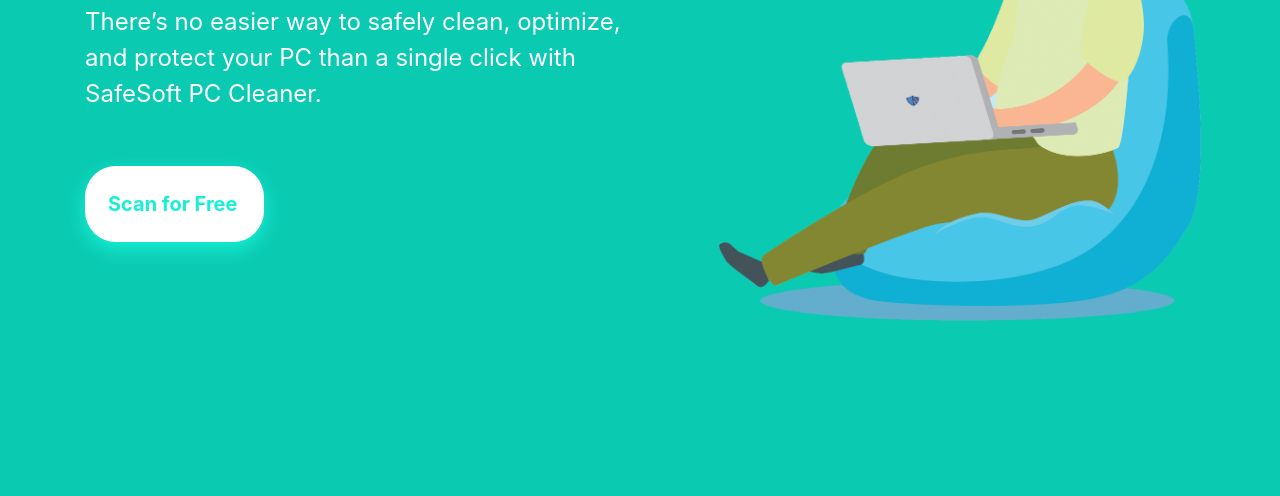
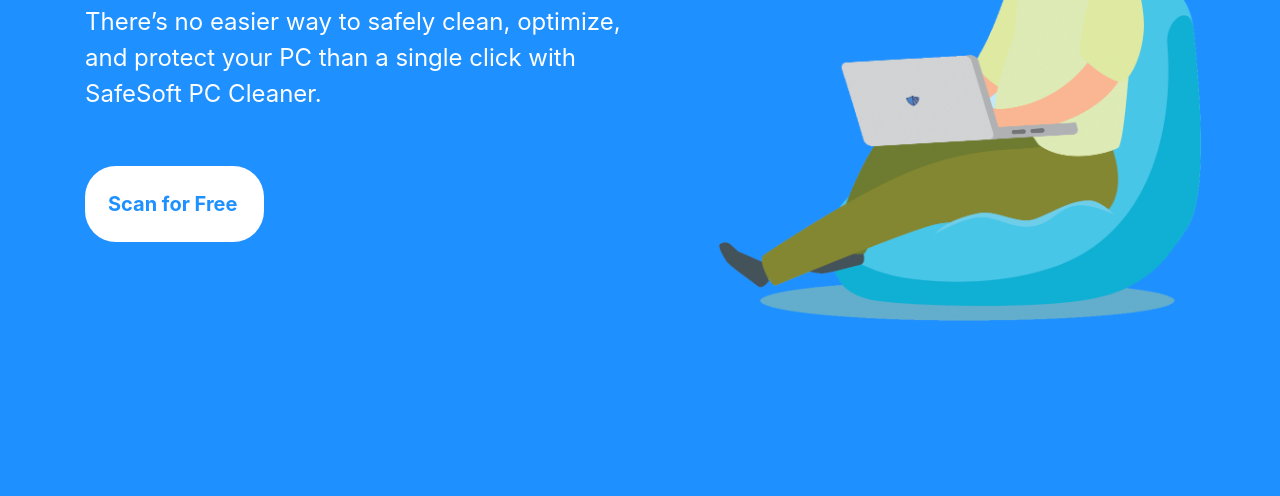
Before and after one commit to xkid1/BlacktailTechnology-PCCleanerLander, a website: page index.html in a window 1280 px wide. Shown: the part 304-800 px from the top of the page. Drawn offline with Linux system fonts and the light colour scheme.

Commit message:
New color Header In Footer

```diff
--- a/css/app.scss
+++ b/css/app.scss
@@ -15,7 +15,7 @@
     min-height: 40rem;
     padding-top: 72px;
     padding-bottom: 0;
-    background: linear-gradient(to bottom, #0acab2 0%, #0acab2 100%);
+    background: linear-gradient(to bottom, #1e90ff 0%, #1e90ff 100%);
     // background-image: url(../img/home.png);
     background-position: center;
     background-repeat: no-repeat;
@@ -45,14 +45,14 @@
         .m_d {
             background-color: #fff;
             border-radius: 31px;
-            box-shadow: 0 7px 19px #17f0d5;
+            // box-shadow: 0 7px 19px #17f0d5;
             display: block;
             width: 179px;
             padding: 23px;
             font-size: 20px;
             font-weight: 700;
             margin: 54px 0 0 0;
-            color: #17f0d5;
+            color: #1e90ff;
         }
 
 
@@ -392,7 +392,7 @@
 }
 
 footer {
-    background: #17f0d5;
+    background: #1e90ff;
     height: 254px;
 
     .f_logoWrapper {
```
Also changed, not shown: css/app.css, 1 other file.
